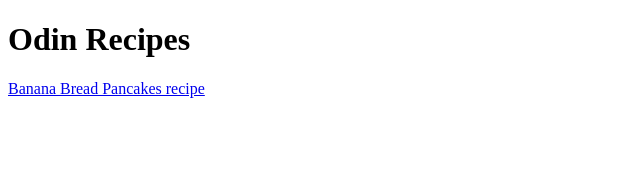
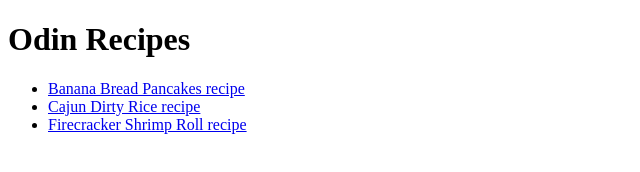
Before and after one commit to terbi1/odin-recipes, a plain HTML site: page index.html in a window 1280 px wide. Shown: the whole page, without its empty margins (0-640 px from the left). Drawn offline with Linux system fonts and the light colour scheme.

Commit message:
Include new recipe links in homepage

```diff
--- a/index.html
+++ b/index.html
@@ -7,6 +7,12 @@
 </head>
 <body>
     <h1>Odin Recipes</h1>
-    <p><a href="./recipes/pancake.html">Banana Bread Pancakes recipe</a></p>
+    <ul>
+        <li><a href="./recipes/pancake.html">Banana Bread Pancakes recipe</a></li>
+
+        <li><a href="./recipes/dirty-rice.html">Cajun Dirty Rice recipe</a></li>
+
+        <li><a href="./recipes/shrimp-roll.html">Firecracker Shrimp Roll recipe</a></li>
+    </ul>
 </body>
 </html>
```
